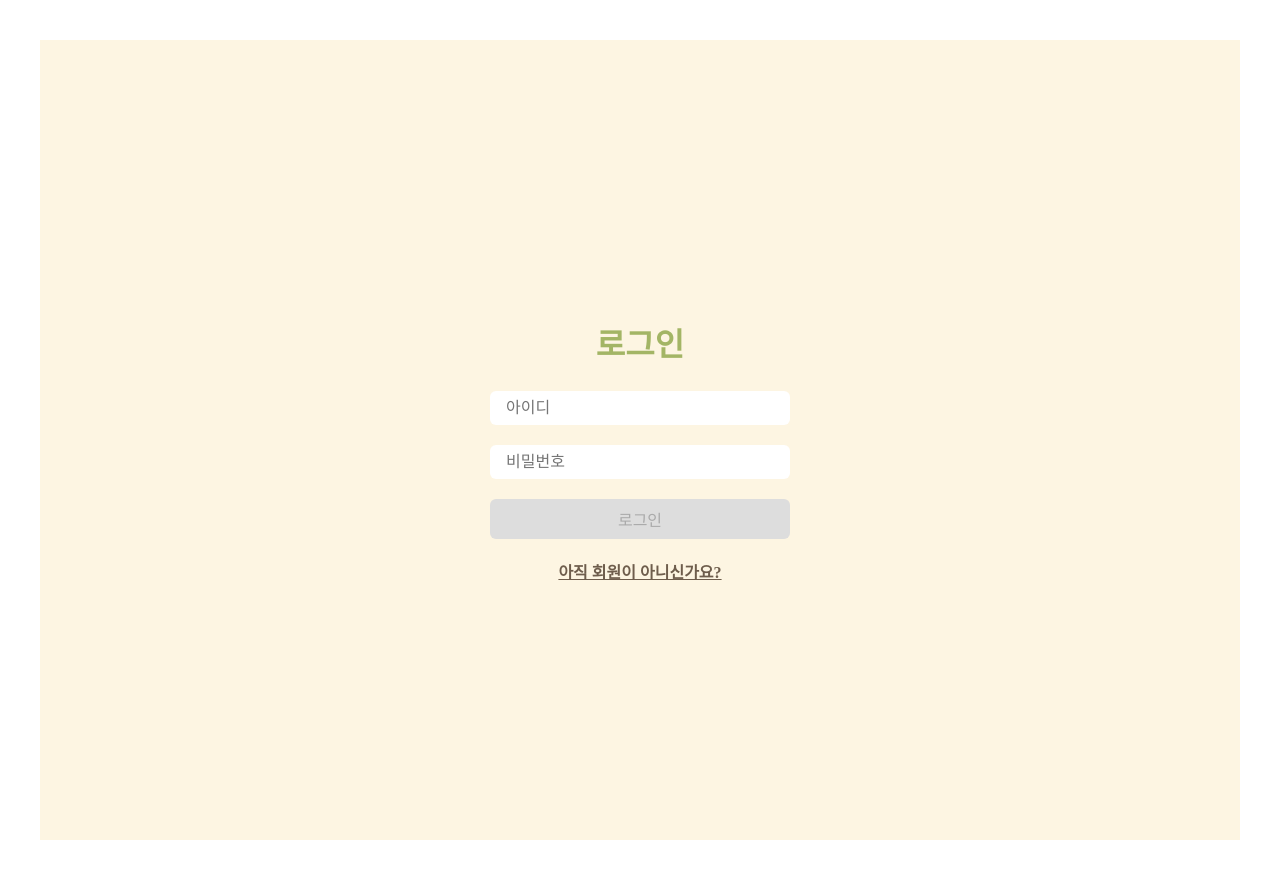
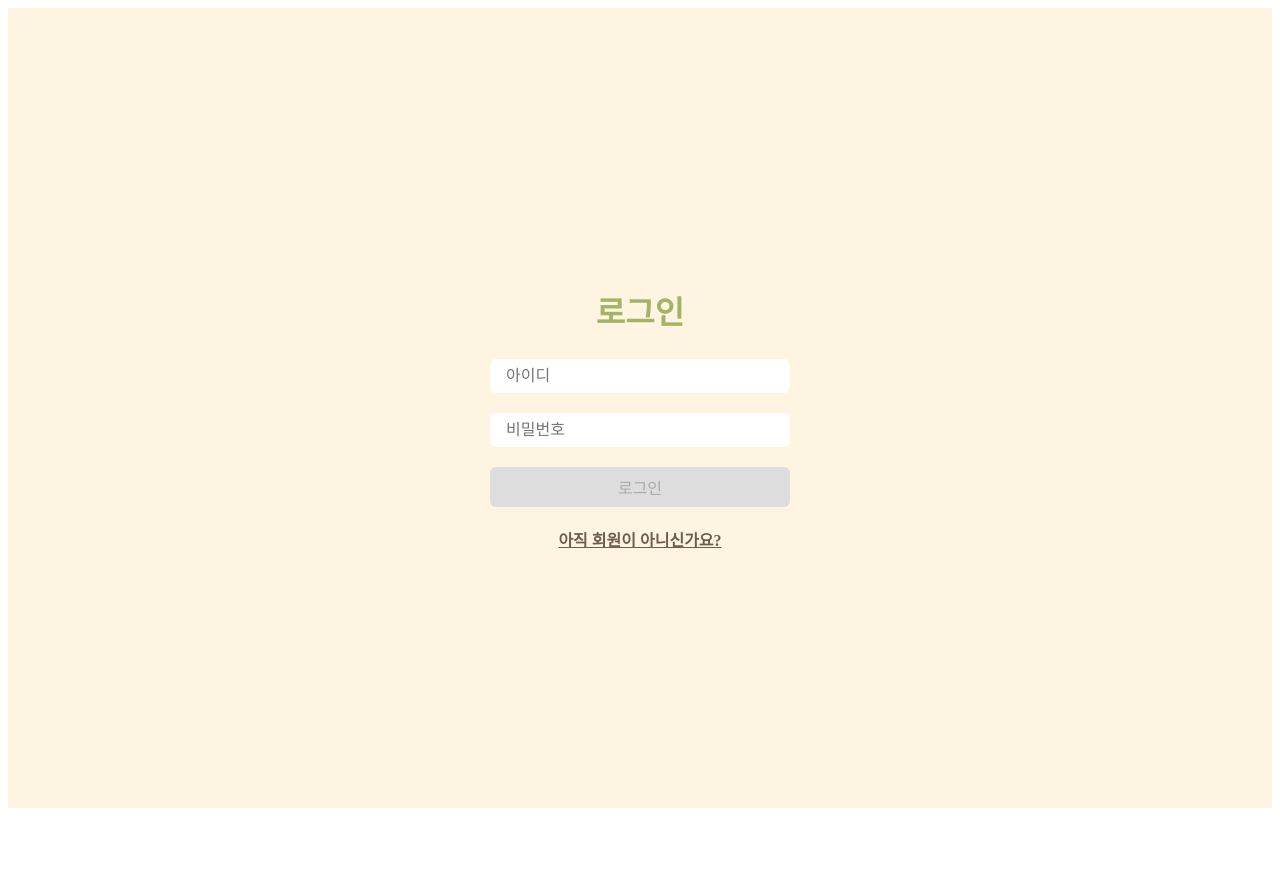
Before and after one commit to AT-SOPT-WEB/JeongminKim, a React (Vite) app in the folder week04/auth/: page /login in a window 1280 px wide. After the commit the page ends 816 px from the top, so only its background shows below. Built offline with nearby package versions, Linux system fonts and the light colour scheme.

Commit message:
refactor: 공통 컴포넌트 파일 분리

```diff
--- a/week04/auth/src/App.css
+++ b/week04/auth/src/App.css
@@ -1,7 +1,4 @@
 #root {
-  max-width: 1280px;
-  margin: 0 auto;
-  padding: 2rem;
   text-align: center;
   font-family: 'Apple SD Gothic Neo';
 }
--- a/week04/auth/src/components/Button.tsx
+++ b/week04/auth/src/components/Button/Button.css.ts
@@ -1,16 +1,10 @@
-import React from "react";
 import styled from "@emotion/styled";
 
 interface StyledButtonProps {
     isValid?: boolean;
 }
 
-type ButtonProps = {
-    isValid?: boolean;
-    children: React.ReactNode;
-} & React.ButtonHTMLAttributes<HTMLButtonElement>;
-
-const StyledButton = styled.button<StyledButtonProps>`
+export const StyledButton = styled.button<StyledButtonProps>`
     padding: ${({ theme }) => theme.spacing.sm} ${({ theme }) => theme.spacing.md};
     font-size: ${({ theme }) => theme.fontSizes.md};
     color: ${({ theme }) => theme.colors.background};
@@ -32,13 +26,3 @@ const StyledButton = styled.button<StyledButtonProps>`
         cursor: not-allowed;
     }
 `;
-
-function Button({ children, isValid = true, ...rest }: ButtonProps) {
-    return (
-        <StyledButton isValid={isValid} {...rest}>
-            {children}
-        </StyledButton>
-    );
-}
-
-export default Button;
--- /dev/null
+++ b/week04/auth/src/components/Button/Button.tsx
@@ -0,0 +1,18 @@
+import React from "react";
+import {StyledButton} from "./Button.css";
+
+type ButtonProps = {
+    isValid?: boolean;
+    children: React.ReactNode;
+} & React.ButtonHTMLAttributes<HTMLButtonElement>;
+
+function Button({ children, isValid = true, ...rest }: ButtonProps) {
+    return (
+        <StyledButton isValid={isValid} {...rest}>
+            {children}
+        </StyledButton>
+    );
+}
+
+
+export default Button;
--- a/week04/auth/src/components/Input.tsx
+++ /dev/null
@@ -1,30 +0,0 @@
-import React from "react";
-/** @jsxImportSource @emotion/react */
-import styled from "@emotion/styled";
-
-interface InputProps {
-    type?: string;
-    value: string;
-    onChange: (event: React.ChangeEvent<HTMLInputElement>) => void;
-    placeholder?: string;
-    [key: string]: any;
-}
-
-const Input: React.FC<InputProps> = ({ type = "text", value, onChange, placeholder, ...rest }) => {
-    return <StyledInput type={type} value={value} onChange={onChange} placeholder={placeholder} {...rest} />;
-};
-
-export default Input;
-
-const StyledInput = styled.input`
-    padding: ${({ theme }) => theme.spacing.sm} ${({ theme }) => theme.spacing.md};
-    font-size: ${({ theme }) => theme.fontSizes.md};
-    color: ${({ theme }) => theme.colors.text};
-    border: none;
-    border-radius: 6px;
-    cursor: pointer;
-    transition: all 0.2s;
-    width: 300px;
-    margin: 10px auto;
-    box-sizing: border-box;
-`;
--- /dev/null
+++ b/week04/auth/src/components/Input/Input.css.ts
@@ -0,0 +1,14 @@
+import styled from "@emotion/styled";
+
+export const StyledInput = styled.input`
+    padding: ${({ theme }) => theme.spacing.sm} ${({ theme }) => theme.spacing.md};
+    font-size: ${({ theme }) => theme.fontSizes.md};
+    color: ${({ theme }) => theme.colors.text};
+    border: none;
+    border-radius: 6px;
+    cursor: pointer;
+    transition: all 0.2s;
+    width: 300px;
+    margin: 10px auto;
+    box-sizing: border-box;
+`;
--- /dev/null
+++ b/week04/auth/src/components/Input/Input.tsx
@@ -0,0 +1,17 @@
+import React from "react";
+import {StyledInput} from "./Input.css";
+
+
+interface InputProps {
+    type?: string;
+    value: string;
+    onChange: (event: React.ChangeEvent<HTMLInputElement>) => void;
+    placeholder?: string;
+    [key: string]: any;
+}
+
+const Input: React.FC<InputProps> = ({ type = "text", value, onChange, placeholder, ...rest }) => {
+    return <StyledInput type={type} value={value} onChange={onChange} placeholder={placeholder} {...rest} />;
+};
+
+export default Input;
--- a/week04/auth/src/pages/protected/Mypage.tsx
+++ b/week04/auth/src/pages/protected/Mypage.tsx
@@ -1,7 +1,7 @@
 import { useEffect, useState } from "react";
 import axios from "axios";
-import Input from "../../components/Input";
-import Button from "../../components/Button";
+import Input from "../../components/Input/Input";
+import Button from "../../components/Button/Button";
 import { Container, Title, Link } from "./styles";
 import { useNickname } from "../../contexts/NicknameContext";
 function Mypage() {
--- a/week04/auth/src/pages/protected/Users.tsx
+++ b/week04/auth/src/pages/protected/Users.tsx
@@ -1,7 +1,7 @@
 import { useState } from "react";
 import axios from "axios";
-import Input from "../../components/Input";
-import Button from "../../components/Button";
+import Input from "../../components/Input/Input";
+import Button from "../../components/Button/Button";
 import { Container, Title, Text, List } from "./styles";
 
 function Users() {
--- a/week04/auth/src/pages/public/Login.tsx
+++ b/week04/auth/src/pages/public/Login.tsx
@@ -1,8 +1,8 @@
 import { useState } from "react";
 import { useNavigate } from "react-router-dom";
 import axios from "axios";
-import Input from "../../components/Input";
-import Button from "../../components/Button";
+import Input from "../../components/Input/Input";
+import Button from "../../components/Button/Button";
 import { Container, Title, Link } from "./styles";
 
 function Login() {
--- a/week04/auth/src/pages/public/Singup.tsx
+++ b/week04/auth/src/pages/public/Singup.tsx
@@ -1,8 +1,8 @@
 import { useState, ChangeEvent } from "react";
 import { useNavigate } from "react-router-dom";
 import axios from "axios";
-import Input from "../../components/Input";
-import Button from "../../components/Button";
+import Input from "../../components/Input/Input";
+import Button from "../../components/Button/Button";
 import { Container, Title, Error } from "./styles";
 
 // 유효성 검사 정규식
```
